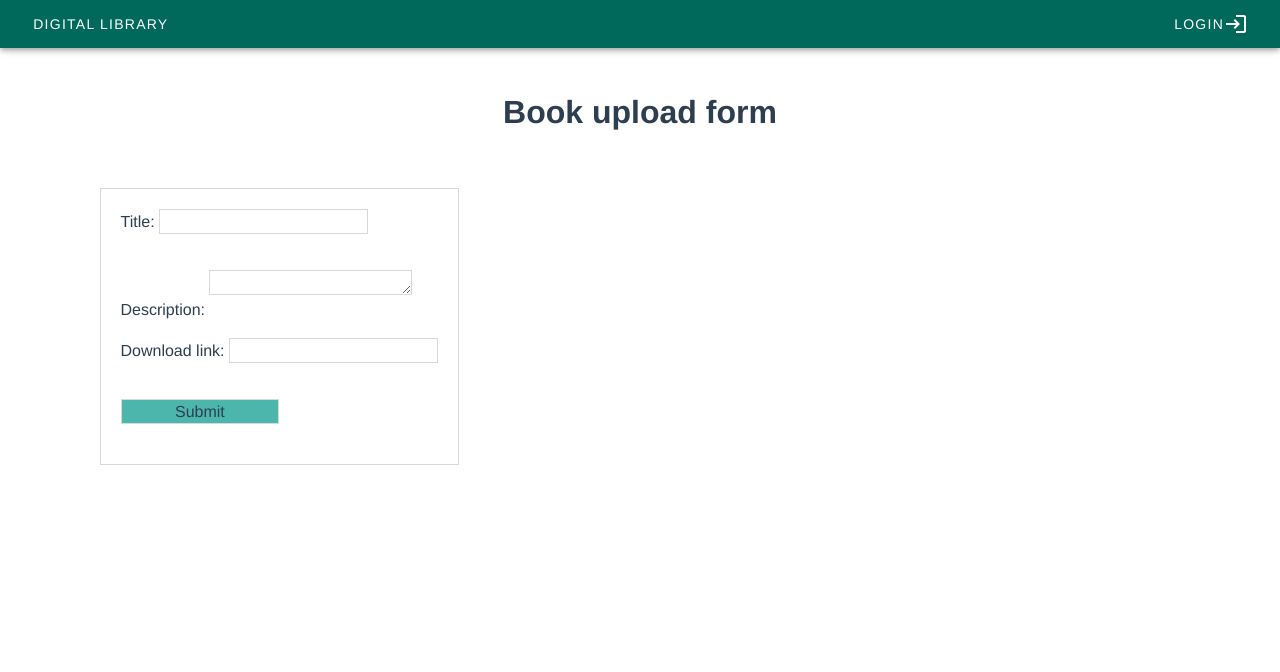
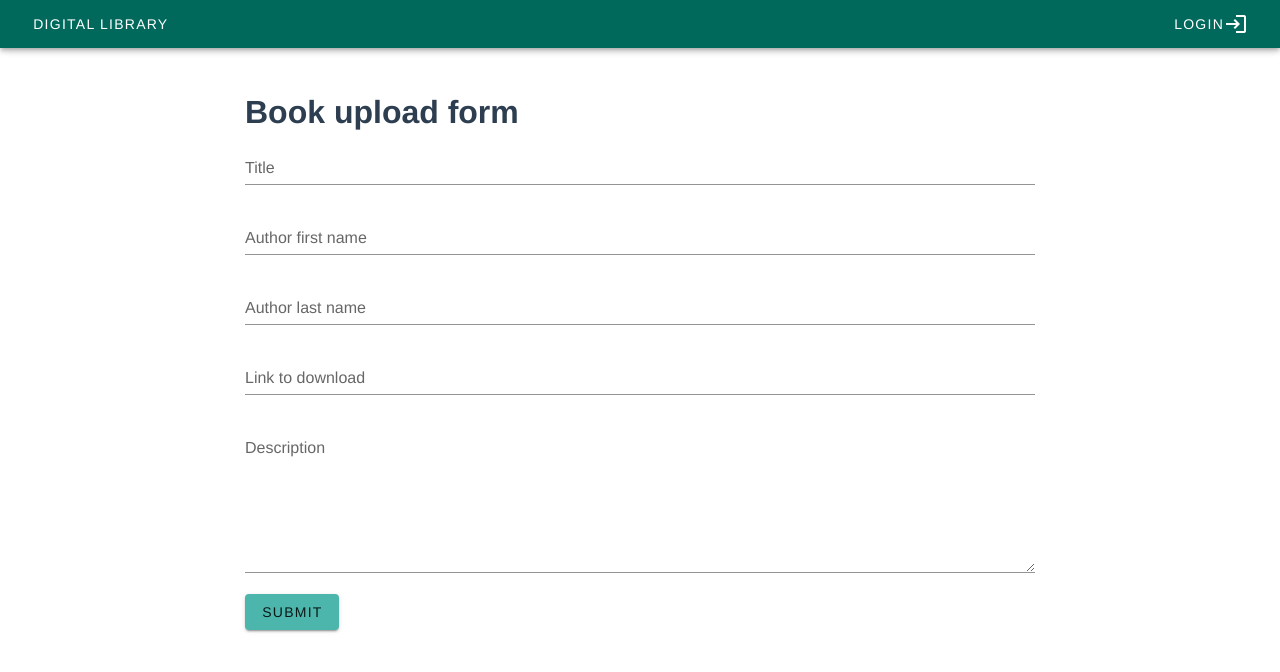
Before and after one commit to digital-gachilib/blob, a Vue app in the folder frontend/: page /upload in a window 1280 px wide. Shown: the top 672 px of the page. Built offline with nearby package versions, Linux system fonts and the light colour scheme.

Commit message:
Add book creation form interaction with API

```diff
--- a/frontend/src/components/upload_page/UploadForm.vue
+++ b/frontend/src/components/upload_page/UploadForm.vue
@@ -1,35 +1,41 @@
 <template>
-    <div class="container">
-
+  <div>
     <h2 v-if="submissionComplete">
       Thank you for your submission.
       It will become visible to other users after review by administrators.
     </h2>
 
-        <form class="upload_form" @submit.prevent="onSubmit" v-if="!submissionComplete">
-            <p>
-                <label for="book_title"> Title: </label>
-                <input required id="book_title" v-model="title">
-            </p>
+    <v-container @submit.prevent="onSubmit" v-if="!submissionComplete">
+      <v-layout row wrap justify-center>
+        <v-flex xs11 sm10 md10 lg8 xl6>
+          <v-form id="login-form">
+            <h1>Book upload form</h1>
+            <v-text-field v-model="title" label="Title" required color="teal lighten-1"></v-text-field>
+            <v-text-field
+              v-model="author_first_name"
+              label="Author first name"
+              required
+              color="teal lighten-1"
+            ></v-text-field>
+            <v-text-field
+              v-model="author_last_name"
+              label="Author last name"
+              required
+              color="teal lighten-1"
+            ></v-text-field>
+            <v-text-field v-model="link" label="Link to download" required color="teal lighten-1"></v-text-field>
+            <v-textarea v-model="description" label="Description" required color="teal lighten-1"></v-textarea>
 
-            <p>
-                <label for="book_description"> Description: </label>
-                <textarea required id="book_description" v-model="description"> </textarea>
-            </p>
-
-            <p>
-                <label for="book_link"> Download link: </label>
-                <input required id="book_link" v-model="link">
-            </p>
-
-            <input class="submit" type="submit" value="Submit">
-        </form>
-
+            <v-btn class="btn teal lighten-2" type="submit">submit</v-btn>
+          </v-form>
+        </v-flex>
+      </v-layout>
+    </v-container>
   </div>
 </template>
 
 <script>
-    import axios from "axios"
+import axios from "axios";
 
 export default {
   name: "UploadForm",
@@ -37,60 +43,40 @@
     return {
       title: null,
       description: null,
-                author: null,
+      author_first_name: null,
+      author_last_name: null,
       link: null,
       submissionComplete: false
-            }
+    };
   },
   methods: {
     onSubmit() {
-                if (this.title && this.description && this.link) {
-                    let book = {
+      axios
+        .post("http://127.0.0.1:8000/api/new_book/", null, {
+          params: {
+            link: this.link,
             title: this.title,
             description: this.description,
-                        link: this.link
-                    };
-
-                    axios.post(
-                        "http://127.0.0.1:8000/book-upload/",
-                        {
-                            'title': book['title'],
-                            'description': book['description'],
-                            'link': book['link']
+            first_name: this.author_first_name,
+            last_name: this.author_last_name
+          },
+          headers: {
+            Authorization: `Token ${localStorage.getItem("token")}`
           }
-                    ).then(() => {
-                        this.submissionComplete = true
-                    }).catch(() => {
-                        alert('Something went wrong')
         })
+        .then(() => {
+          this.submissionComplete = true;
+        })
+        .catch(() => {
+          alert("Something went wrong");
+        });
     }
   }
-        }
-    }
-
+};
 </script>
 
 <style scoped>
-    .submit {
-        background-color: #4db6ac;
-        align-content: center;
-        width: 50%;
-    }
-
-    .container {
-        width: auto;
-    }
-
-    .upload_form {
-        position: absolute;
-        padding: 20px;
-        margin: 40px;
-        border: 1px solid #d8d8d8;
-    }
-
-    input, textarea {
-        border: 1px solid #d8d8d8;
-        height: 25px;
-        margin-bottom: 20px;
+h2 {
+  text-align: center;
 }
 </style>
--- a/frontend/src/views/Upload.vue
+++ b/frontend/src/views/Upload.vue
@@ -1,7 +1,6 @@
 <template>
   <div class="upload">
     <Header></Header>
-        <h1>Book upload form</h1>
     <UploadForm/>
   </div>
 </template>
@@ -12,14 +11,9 @@
 
 export default {
   name: "Upload",
-        components: {UploadForm,Header}
-    }
+  components: { UploadForm, Header }
+};
 </script>
 
 <style scoped>
-
-    h1{
-        text-align: center;
-    }
-
 </style>
```
Lines whose indentation alone changed are shown as unchanged.
